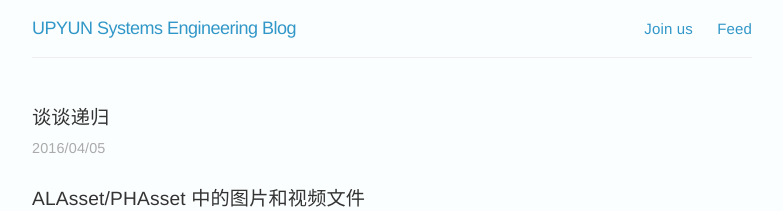
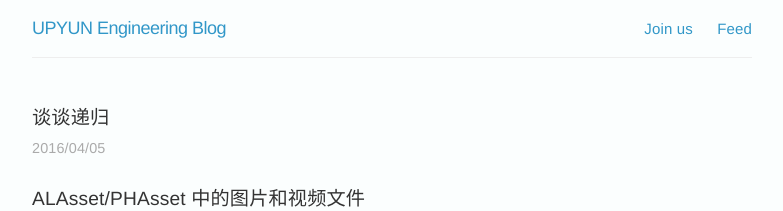
Before and after one commit to upyun/upyun.github.io, a Jekyll site: the page built from index.html, in a window 1280 px wide. Shown: the top 211 px of the page, without its empty margins (248-1031 px from the left). Built offline with Jekyll 4.4.1, drawn with Linux system fonts in a browser that asks for light colours; some web fonts are replaced.

Commit message:
change blog title

```diff
--- a/_config.yml
+++ b/_config.yml
@@ -1,8 +1,8 @@
 # Site settings
-title: UPYUN Systems Engineering Blog
+title: UPYUN Engineering Blog
 email: support@upyun.com
 description: > # this means to ignore newlines until "baseurl:"
-  Information from UPYUN's systems engineering team about our technology, tools and events.
+  Information from UPYUN's engineering team about our technology, tools and events.
 baseurl: "" # the subpath of your site, e.g. /blog/
 url: "http://io.upyun.com" # the base hostname & protocol for your site
 github_username:  upyun
```
